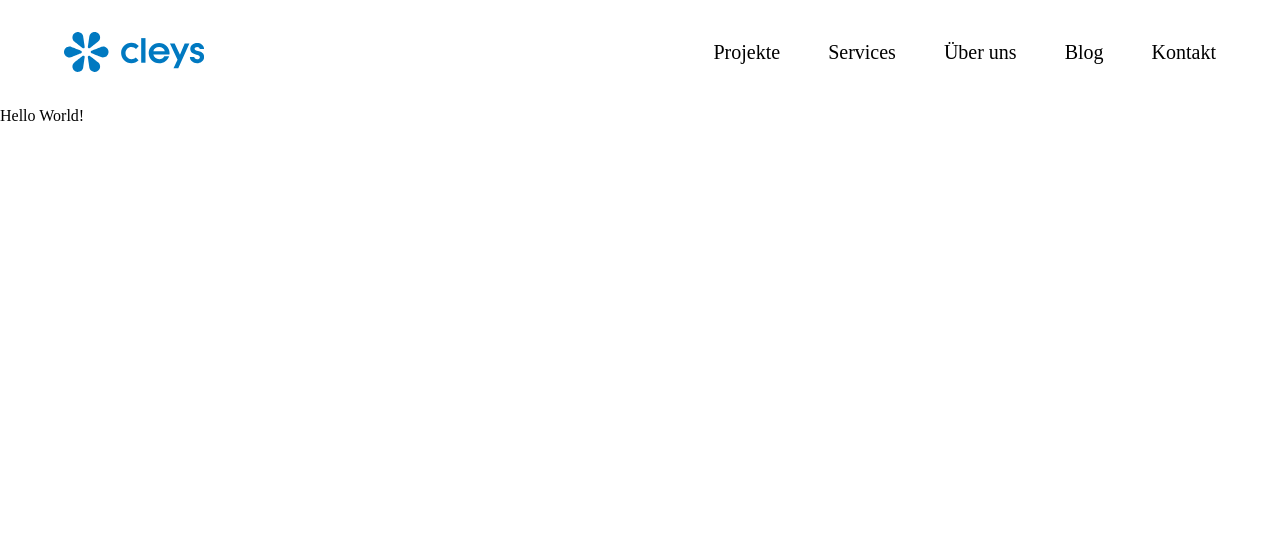
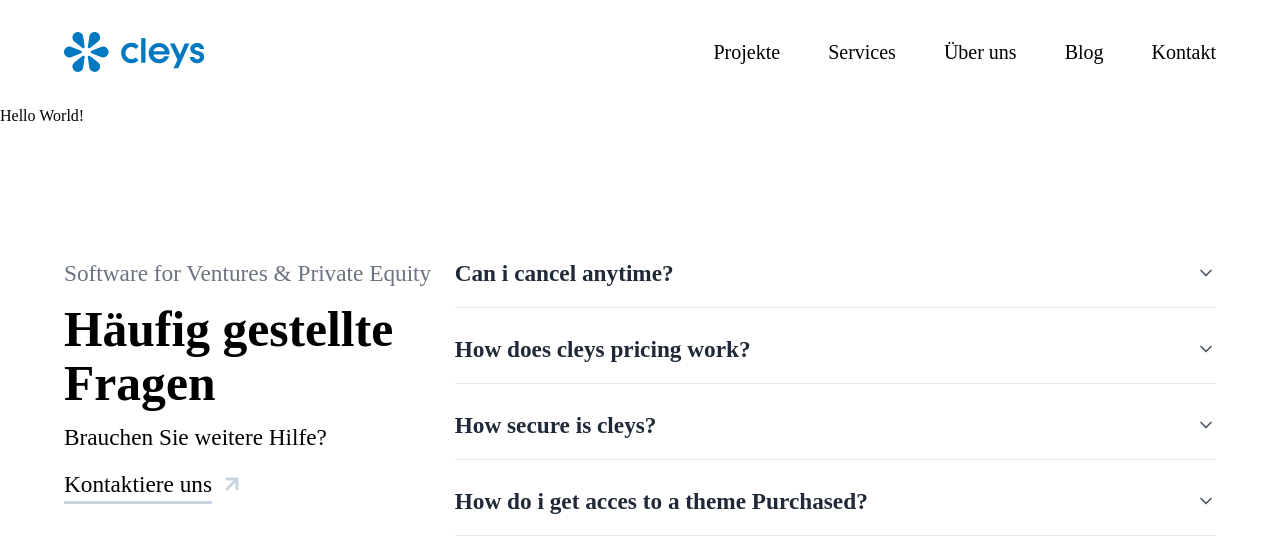
Before and after one commit to arberhal/cleys-dev, a SvelteKit app: page / in a window 1280 px wide. Shown: the top 552 px of the page. Built offline with nearby package versions, Linux system fonts and the light colour scheme; a web font is replaced by a local one.

Commit message:
FAQ Section Done

```diff
--- /dev/null
+++ b/src/components/faq.svelte
@@ -0,0 +1,230 @@
+<script>
+  import PrimaryButton from "./primary-button.svelte";
+  import { slide } from "svelte/transition";
+
+  /**
+   * @type {number | null}
+   */
+  let openItem = null;
+
+  // Function to toggle accordion item
+  /**
+   * @param {number | null} itemId
+   */
+  function toggleItem(itemId) {
+    openItem = openItem === itemId ? null : itemId;
+  }
+</script>
+<!-- Layout START -->
+<div class="mx-auto max-w-[1568px]">
+  <div
+    class="grid grid-cols-2 lg:grid-cols-12 gap-4 lg:gap-5 mt-32 mx-4 lg:mx-16"
+  >
+    <div class="lg:col-span-4 col-span-2">
+      <p class="text-gray-500 text-body">
+        Software for Ventures & Private Equity
+      </p>
+      <h2 class="text-display-md font-bold pt-3 pb-2">
+        Häufig gestellte Fragen
+      </h2>
+      <p class="text-body pb-2">Brauchen Sie weitere Hilfe?</p>
+      <PrimaryButton text="Kontaktiere uns"></PrimaryButton>
+    </div>
+<!-- Layout END -->
+    <!-- Accordion START-->
+    <div class="col-span-2 gap-2 lg:col-span-8 flex flex-col">
+      <!-- First Accordion Item-->
+      <div class="border-gray-200 border-b pb-4 pt-8 lg:pt-0">
+        <button
+          class="inline-flex items-center justify-between w-full md:text-lg font-semibold text-start text-gray-800 rounded-lg transition hover:text-gray-500 dark:text-gray-200 dark:hover:text-gray-400"
+          on:click={() => toggleItem(1)}
+        >
+          <p class="text-body">Can i cancel anytime?</p>
+          {#if openItem === 1}
+            <!-- Icon for "open" state -->
+            <svg
+              class="block flex-shrink-0 size-5 text-gray-600"
+              xmlns="http://www.w3.org/2000/svg"
+              width="24"
+              height="24"
+              viewBox="0 0 24 24"
+              fill="none"
+              stroke="currentColor"
+              stroke-width="2"
+              stroke-linecap="round"
+              stroke-linejoin="round"><path d="m18 15-6-6-6 6" /></svg
+            >
+          {:else}
+            <!-- Icon for "closed" state -->
+            <svg
+              class="block flex-shrink-0 size-5 text-gray-600"
+              xmlns="http://www.w3.org/2000/svg"
+              width="24"
+              height="24"
+              viewBox="0 0 24 24"
+              fill="none"
+              stroke="currentColor"
+              stroke-width="2"
+              stroke-linecap="round"
+              stroke-linejoin="round"><path d="m6 9 6 6 6-6" /></svg
+            >
+          {/if}
+        </button>
+        {#if openItem === 1}
+          <div class="w-full overflow-hidden" transition:slide>
+            <p class="pt-4 text-body">
+              Yes, you can cancel anytime no questions are asked while you
+              cancel but we would highly appreciate if you will give us some
+              feedback.
+            </p>
+          </div>
+        {/if}
+      </div>
+      <!-- First Accordion Item end-->
+      <!-- Third Accordion Item-->
+      <div class="border-gray-200 border-b pb-4 pt-4">
+        <button
+          class="inline-flex items-center justify-between w-full md:text-lg font-semibold text-start text-gray-800 rounded-lg transition hover:text-gray-500 dark:text-gray-200 dark:hover:text-gray-400"
+          on:click={() => toggleItem(2)}
+        >
+          <p class="text-body">How does cleys pricing work?</p>
+          {#if openItem === 2}
+            <!-- Icon for "open" state -->
+            <svg
+              class="block flex-shrink-0 size-5 text-gray-600"
+              xmlns="http://www.w3.org/2000/svg"
+              width="24"
+              height="24"
+              viewBox="0 0 24 24"
+              fill="none"
+              stroke="currentColor"
+              stroke-width="2"
+              stroke-linecap="round"
+              stroke-linejoin="round"><path d="m18 15-6-6-6 6" /></svg
+            >
+          {:else}
+            <!-- Icon for "closed" state -->
+            <svg
+              class="block flex-shrink-0 size-5 text-gray-600"
+              xmlns="http://www.w3.org/2000/svg"
+              width="24"
+              height="24"
+              viewBox="0 0 24 24"
+              fill="none"
+              stroke="currentColor"
+              stroke-width="2"
+              stroke-linecap="round"
+              stroke-linejoin="round"><path d="m6 9 6 6 6-6" /></svg
+            >
+          {/if}
+        </button>
+        {#if openItem === 2}
+          <div class="w-full overflow-hidden" transition:slide>
+            <p class="pt-4 text-body">
+              Yes, you can cancel anytime no questions are asked while you
+              cancel but we would highly appreciate if you will give us some
+              feedback.
+            </p>
+          </div>
+        {/if}
+      </div>
+      <!-- Second Accordion Item end-->
+      <!-- Third Accordion Item-->
+      <div class="border-gray-200 border-b pb-4 pt-4">
+        <button
+          class="inline-flex items-center justify-between w-full md:text-lg font-semibold text-start text-gray-800 rounded-lg transition hover:text-gray-500 dark:text-gray-200 dark:hover:text-gray-400"
+          on:click={() => toggleItem(3)}
+        >
+          <p class="text-body">How secure is cleys?</p>
+          {#if openItem === 3}
+            <!-- Icon for "open" state -->
+            <svg
+              class="block flex-shrink-0 size-5 text-gray-600"
+              xmlns="http://www.w3.org/2000/svg"
+              width="24"
+              height="24"
+              viewBox="0 0 24 24"
+              fill="none"
+              stroke="currentColor"
+              stroke-width="2"
+              stroke-linecap="round"
+              stroke-linejoin="round"><path d="m18 15-6-6-6 6" /></svg
+            >
+          {:else}
+            <!-- Icon for "closed" state -->
+            <svg
+              class="block flex-shrink-0 size-5 text-gray-600"
+              xmlns="http://www.w3.org/2000/svg"
+              width="24"
+              height="24"
+              viewBox="0 0 24 24"
+              fill="none"
+              stroke="currentColor"
+              stroke-width="2"
+              stroke-linecap="round"
+              stroke-linejoin="round"><path d="m6 9 6 6 6-6" /></svg
+            >
+          {/if}
+        </button>
+        {#if openItem === 3}
+          <div class="w-full overflow-hidden" transition:slide>
+            <p class="pt-4 text-body">
+              Yes, you can cancel anytime no questions are asked while you
+              cancel but we would highly appreciate if you will give us some
+              feedback.
+            </p>
+          </div>
+        {/if}
+      </div>
+      <!-- Third Accordion Item end-->
+      <!-- Fourth Accordion Item-->
+      <div class="border-gray-200 border-b pb-4 pt-4">
+        <button
+          class="inline-flex items-center justify-between w-full md:text-lg font-semibold text-start text-gray-800 rounded-lg transition hover:text-gray-500 dark:text-gray-200 dark:hover:text-gray-400"
+          on:click={() => toggleItem(4)}
+        >
+          <p class="text-body">How do i get acces to a theme Purchased?</p>
+          {#if openItem === 4}
+            <!-- Icon for "open" state -->
+            <svg
+              class="block flex-shrink-0 size-5 text-gray-600"
+              xmlns="http://www.w3.org/2000/svg"
+              width="24"
+              height="24"
+              viewBox="0 0 24 24"
+              fill="none"
+              stroke="currentColor"
+              stroke-width="2"
+              stroke-linecap="round"
+              stroke-linejoin="round"><path d="m18 15-6-6-6 6" /></svg
+            >
+          {:else}
+            <!-- Icon for "closed" state -->
+            <svg
+              class="block flex-shrink-0 size-5 text-gray-600"
+              xmlns="http://www.w3.org/2000/svg"
+              width="24"
+              height="24"
+              viewBox="0 0 24 24"
+              fill="none"
+              stroke="currentColor"
+              stroke-width="2"
+              stroke-linecap="round"
+              stroke-linejoin="round"><path d="m6 9 6 6 6-6" /></svg
+            >
+          {/if}
+        </button>
+        {#if openItem === 4}
+          <div class="w-full overflow-hidden" transition:slide>
+            <p class="pt-4 text-body">
+              Yes, you can cancel anytime no questions are asked while you
+              cancel but we would highly appreciate if you will give us some
+              feedback.
+            </p>
+          </div>
+        {/if}
+      </div>
+      <!-- Fourth Accordion Item end-->
+    </div>
+  </div>
+</div>
--- a/src/components/primary-button.svelte
+++ b/src/components/primary-button.svelte
@@ -20,7 +20,8 @@
       display: inline-flex;
       align-items: center;
       gap: 8px; /* Adjust space between text and icon */
-      padding: 8px;
+      padding-bottom: 4px;
+      padding-top: 4px;
       border: none;
       background: transparent;
       cursor: pointer;
@@ -39,7 +40,7 @@
       left: 0;
       width: 100%;
       height: 3px;
-      background-color: #D1D5DB; /* Grayish underline */
+      background-color: #cbd5e1; /* Grayish underline */
     }
 
     .text-container::after {
--- a/src/routes/+page.svelte
+++ b/src/routes/+page.svelte
@@ -1 +1,8 @@
+<script>
+import Faq from "../components/faq.svelte";
+</script>
+
 <h1>Hello World!</h1>
+
+<Faq>
+</Faq>
```
